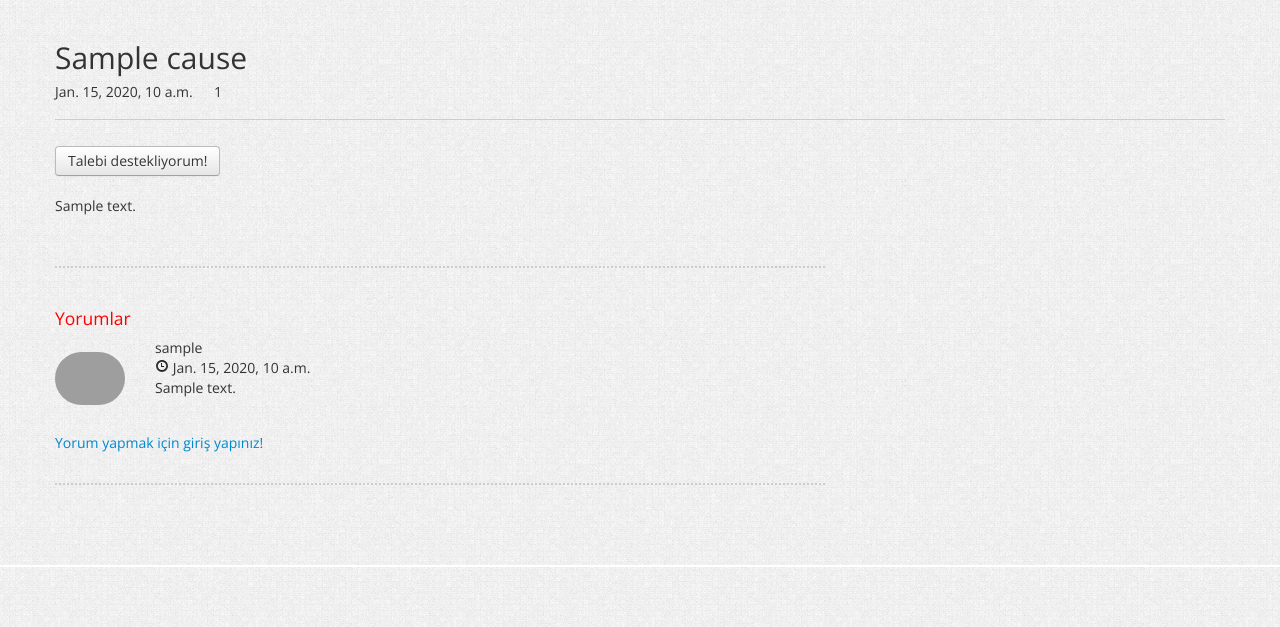
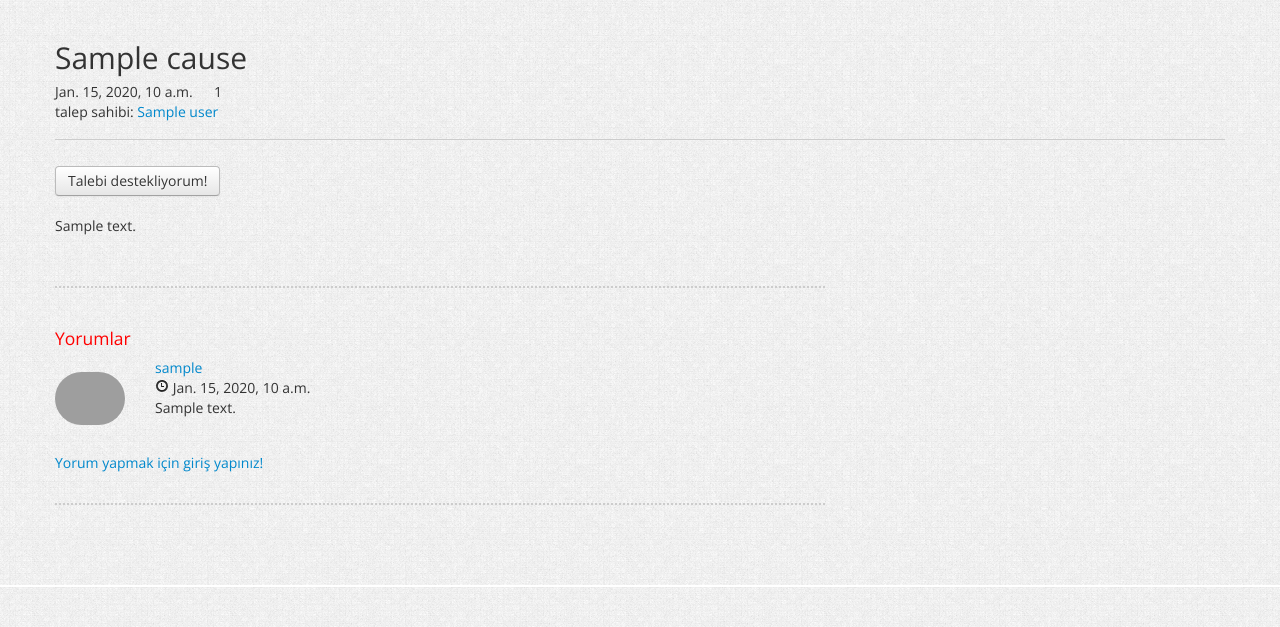
Before and after one commit to zekzekus/GeziMeclise, a Django app: template gezimeclise/templates/causes/cause_detail.html in a window 1280 px wide. Shown: the part 146-773 px from the top of the page. Run offline with Django 3.2, Linux system fonts and the light colour scheme; the template is opened without the code that fills it: most values are stand-ins (such as "Sample title", 1, 10 or a date in 2020); parts of the project's set-up code (start-up, migrations or seed data) failed here and were passed over; some libraries are stand-ins or nearby versions; grey boxes are pictures that could not be loaded.

Commit message:
cause and comments template fixes for commenters and users

```diff
--- a/gezimeclise/templates/causes/cause_detail.html
+++ b/gezimeclise/templates/causes/cause_detail.html
@@ -13,6 +13,7 @@
                     {{cause.supporters.all|length}}
                 </div>
 
+                    talep sahibi: <a href="{% url 'profile_detail' cause.user.username %}">{{cause.user}}</a>
             </div>
             <div class="row">
                 <div id="leftcol" class="span8">
@@ -46,7 +47,7 @@
                             </figure>
                             <div class="span7">
                                 <div class="comment_name">
-                                    {{comment.commenter.username}}
+                                    <a href="{% url 'profile_detail' comment.commenter.username %}">{{comment.commenter.username}}</a>
                                 </div>
                                 <div class="comment_date">
                                     <i class="icon-time"></i>
--- a/gezimeclise/templates/causes/cause_list.html
+++ b/gezimeclise/templates/causes/cause_list.html
@@ -31,6 +31,7 @@
                             <i class="icon-comments-alt"></i>
                             {{i.supporters.all|length}}
                         </div>
+                        talep sahibi: <a href="{% url 'profile_detail' i.user.username %}">{{i.user}}</a>
                     </div>
                     <br>
                     <div class="post_content">
```
